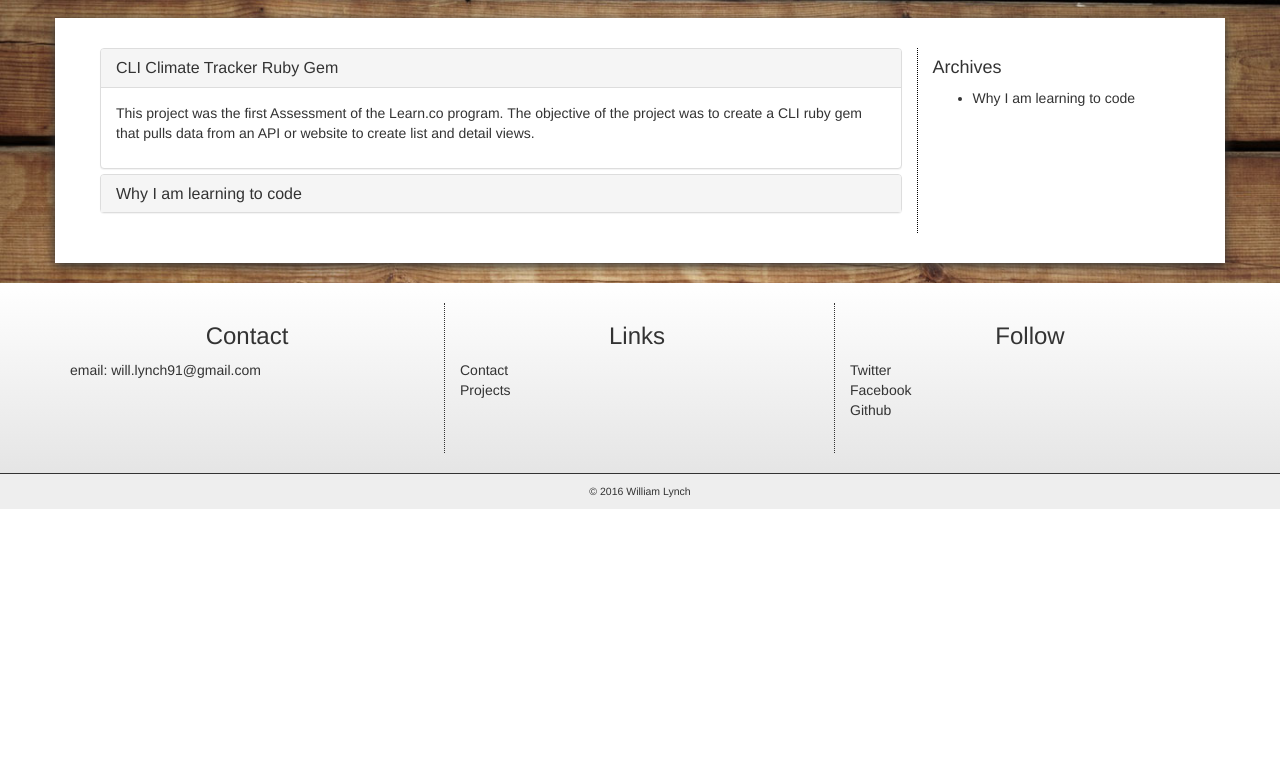
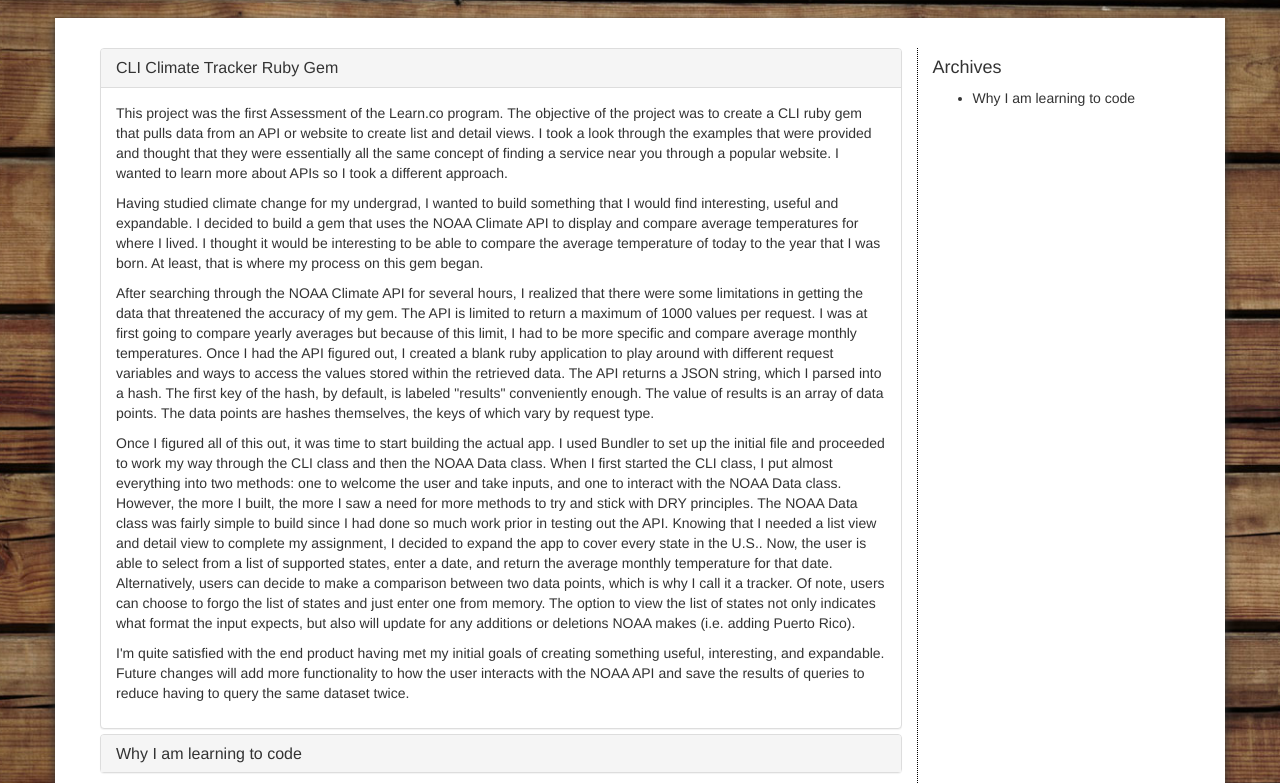
Before and after one commit to lynch16/lynch16.github.io, a plain HTML site: page blog_feed.html in a window 1280 px wide. Shown: the part 59-842 px from the top of the page. Before the commit the page ends 800 px from the top, so only its background shows below. Drawn offline with nearby package versions, Linux system fonts and the light colour scheme.

Commit message:
added blog post for Climate API

```diff
--- a/blog_feed.html
+++ b/blog_feed.html
@@ -21,7 +21,7 @@
   <body>
     <div class="background">
         <div class="row">
-            <div class="col-sm-12">
+            <div class="col-sm-12" id="navigation">
                 <nav class="navbar navbar-default">
                   <div class="container-fluid">
                     <!-- Brand and toggle get grouped for better mobile display -->
@@ -70,7 +70,21 @@
                         </div>
                         <div id="collapseOne" class="panel-collapse collapse in" role="tabpanel" aria-labelledby="headingOne">
                           <div class="panel-body">
-                            <p>This project was the first Assessment of the Learn.co program.  The objective of the project was to create a CLI ruby gem that pulls data from an API or website to create list and detail views. </p>
+                            <p>
+                                This project was the first Assessment of the Learn.co program.  The objective of the project was to create a CLI ruby gem that pulls data from an API or website to create list and detail views. I took a look through the examples that were provided and thought that they were essentially all the same concept of finding a service near you through a popular website. I wanted to learn more about APIs so I took a different approach.
+                            </p>
+                            <p>
+                                Having studied climate change for my undergrad, I wanted to build something that I would find interesting, useful and expandable.  I decided to build a gem that uses the NOAA Climate API to display and compare average temperatures for where I lived.  I thought it would be interesting to be able to compare the average temperature of today to the year that I was born.  At least, that is where my process on this gem began.
+                            </p>
+                            <p>
+                                After searching through the NOAA Climate API for several hours, I realized that there were some limitations in getting the data that threatened the accuracy of my gem.  The API is limited to return a maximum of 1000 values per request.  I was at first going to compare yearly averages but because of this limit, I had to be more specific and compare average monthly temperatures. Once I had the API figured out, I created a blank ruby application to play around with different request variables and ways to access the values stored within the retrieved data.  The API returns a JSON string, which I parsed into a hash. The first key of the hash, by default, is labeled "results" conveniently enough. The value of results is an array of data points.  The data points are hashes themselves, the keys of which vary by request type.
+                            </p>
+                            <p>
+                                Once I figured all of this out, it was time to start building the actual app.  I used Bundler to set up the initial file and proceeded to work my way through the CLI class and then the NOAA Data class.  When I first started the CLI class, I put almost everything into two methods: one to welcome the user and take inputs, and one to interact with the NOAA Data class.  However, the more I built, the more I saw a need for more methods to try and stick with DRY principles.  The NOAA Data class was fairly simple to build since I had done so much work prior in testing out the API. Knowing that I needed a list view and detail view to complete my assignment, I decided to expand the app to cover every state in the U.S.. Now, the user is able to select from a list of supported states, enter a date, and return the average monthly temperature for that date.  Alternatively, users can decide to make a comparison between two data points, which is why I call it a tracker.  Of note, users can choose to forgo the list of states and just enter one from memory.  The option to view the list of states not only indicates what format the input expects, but also will update for any additions or deletions NOAA makes (i.e. adding Puerto Rico).
+                            </p>
+                            <p>
+                                I'm quite satisfied with the end product having met my initial goals of creating something useful, interesting, and expandable.  Future changes will add more functionality to how the user interacts with the NOAA API and save the results of queries to reduce having to query the same dataset twice.
+                            </p>
                           </div>
                         </div>
                       </div>
```
